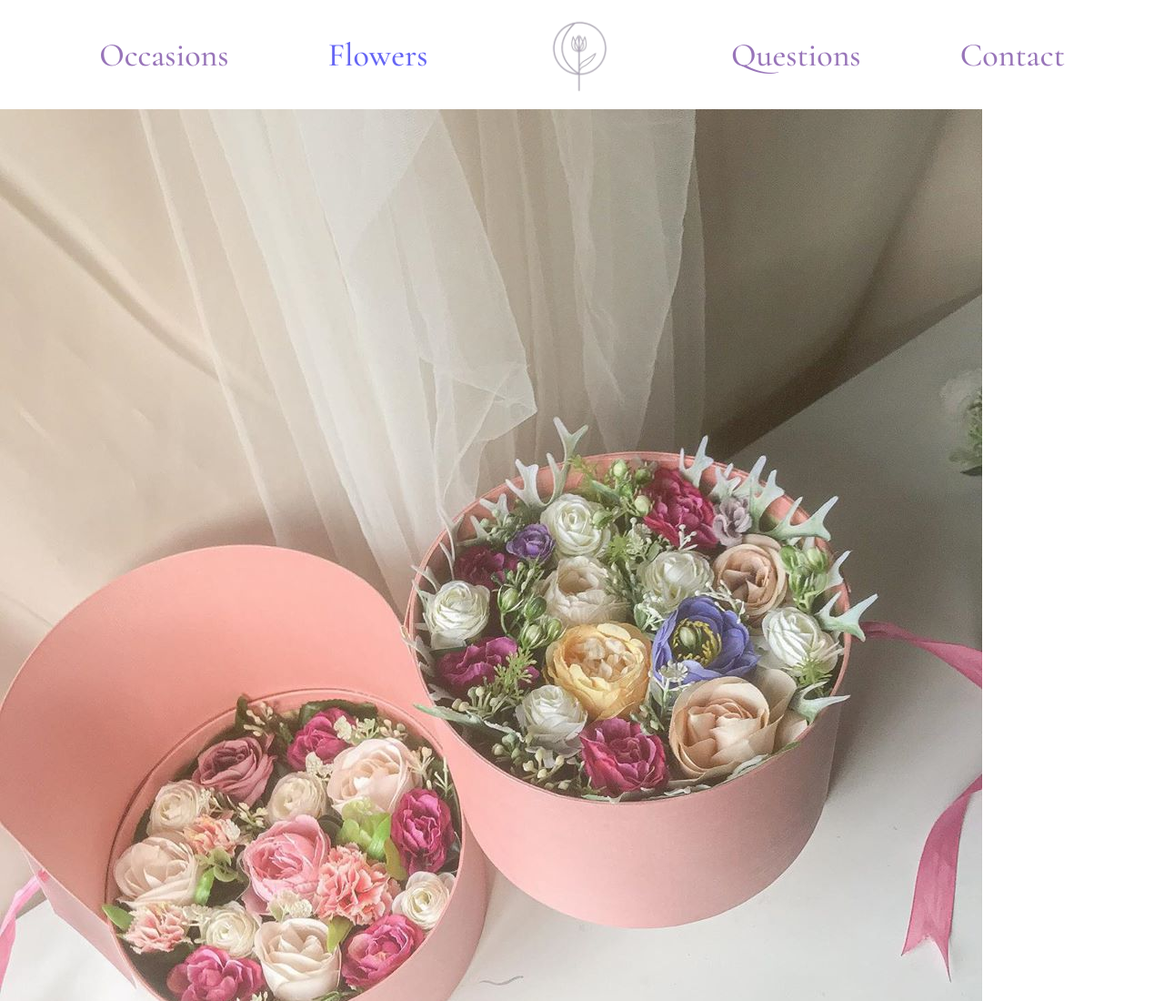
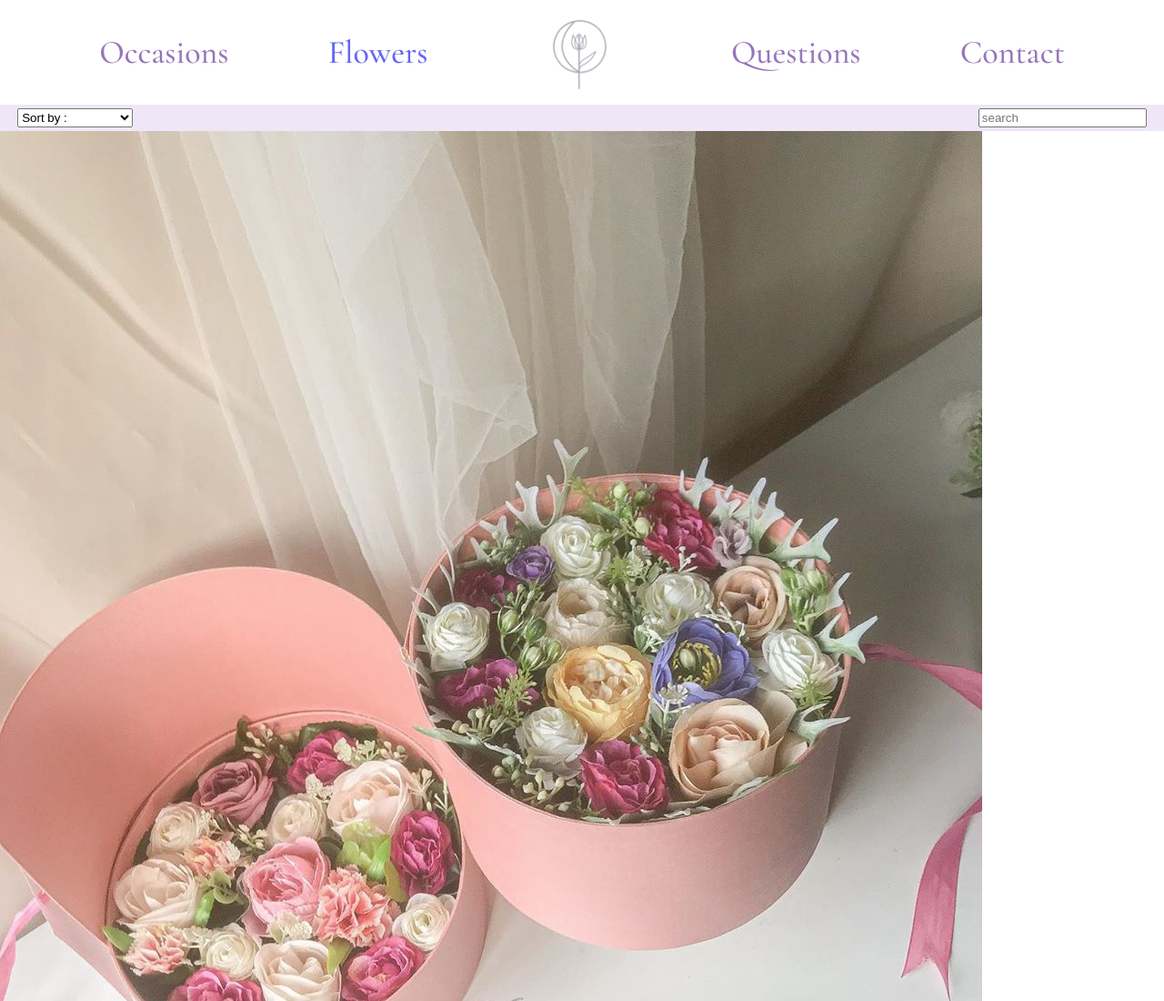
Before and after one commit to moriishika/daydream, a plain HTML site: page client/views/flower/flowers.html in a window 1280 px wide. Shown: the top 1100 px of the page at 91% size. Drawn offline with nearby package versions, Linux system fonts and the light colour scheme.

Commit message:
added search menu component

```diff
--- a/client/assets/css/main.css
+++ b/client/assets/css/main.css
@@ -54,7 +54,7 @@ article, header{
     z-index: 999;
   }
 
-nav {
+.navbar {
     display : flex;
     justify-content : space-evenly;
     align-items : center;
@@ -65,17 +65,17 @@ nav {
     z-index: 9999;
     transition: 1s;
  }
- nav li{
+.navbar li{
      list-style : none;
  }
 
- nav li a {
+.navbar li a {
      text-decoration : none;
      font-size:1.8rem;
      font-weight : 500;
      opacity:0.6;
  }
 
- nav li a img{
+.navbar li a img{
      height : 15vh;
  }
--- a/client/assets/javascripts/main.js
+++ b/client/assets/javascripts/main.js
@@ -1,4 +1,6 @@
 import '../../components/Navbar.js'
+import '../../components/SearchMenu.js'
+import '../../components/ProgressBar.js'
 window.onscroll = function () { onScrolling() };
 function onScrolling() {
   var winScroll = document.body.scrollTop || document.documentElement.scrollTop;
--- a/client/components/Home/OccasionsBox/index.js
+++ b/client/components/Home/OccasionsBox/index.js
@@ -3,7 +3,7 @@ import "./OccasionsItem.js"
 const occasionBox = document.querySelector('occasions-box')
 console.log(occasionBox)
 const dummy = [{
-    img: './assets/images/3.jpg',
+    img: '../../assets/images/3.jpg',
     title: 'Wedding',
     link: '#',
     desc: `Give the best moment for your wedding with our
--- a/client/components/Home/ReviewsBox/index.js
+++ b/client/components/Home/ReviewsBox/index.js
@@ -6,19 +6,19 @@ const dummyReview = [{
     desc :`"The Most Amazing flower I have ever seen.
     It just felt like I will comeback alive again"`,
     link :'#',
-    img:'./assets/images/11.jpg'
+    img:'../../assets/images/11.jpg'
 },{
     title : 'Albert Einstein',
     desc :`"The Most Amazing flower I have ever seen.
     It just felt like I will comeback alive again"`,
     link :'#',
-    img:'./assets/images/11.jpg'
+    img:'../../assets/images/11.jpg'
 },{
     title : 'Albert Einstein',
     desc :`"The Most Amazing flower I have ever seen.
     It just felt like I will comeback alive again"`,
     link :'#',
-    img:'./assets/images/11.jpg'
+    img:'../../assets/images/11.jpg'
 }];
 
 const reviewsBox = document.querySelector('reviews-box');
--- a/client/components/Navbar.js
+++ b/client/components/Navbar.js
@@ -2,7 +2,7 @@ customElements.define('nav-bar', class Navbar extends HTMLElement {
     constructor() {
         super();
         this.innerHTML = `
-        <nav id='navbar'>
+        <nav id='navbar' class="navbar">
             <li><a href="">Occasions</a></li>
             <li><a href="../../views/flower/flowers.html">Flowers</a></li>
             <li><a href="../../views/home/index.html"><img src="../../assets/images/logo.png"></img></a></li>
@@ -12,9 +12,10 @@ customElements.define('nav-bar', class Navbar extends HTMLElement {
         `
     }
 
-    onScrolling() {
+    activeAutoHide() {
+        let navbar = document.querySelector('#navbar');
         ScrollTrigger.addEventListener("scrollStart", () => {
-            navbar.style.top = "-150px";
+            navbar.style.top = "-25vh";
             navbar.style.boxShadow = "0px 3px 20px #af71df38";
         });
 
@@ -29,33 +30,56 @@ customElements.define('nav-bar', class Navbar extends HTMLElement {
         });
     }
 
-    // relativePath() {
-    //         if (window.location.pathname.includes('/daydream/')) {
-    //             return `/daydream`
-    //         } else {
-    //             return '';
-    //         }
-    // }
+    activeSearchMenu() {
+        let searchMenu = document.createElement('search-menu');
+        this.innerHTML = `
+        <style>
+            nav{
+                height:18vh;
+                position: sticky;
+                top:0;
+                background-color: white;
+                z-index: 9999;
+                transition: 1s;
+                justify-content:space-between;
+            }
+            .navbar{
+                height:80%;
+            }
+        </style>
+        <nav id='navbar' class="flex column ">
+            <div class="flex navbar">
+                    <li><a href="">Occasions</a></li>
+                    <li><a href="../../views/flower/flowers.html">Flowers</a></li>
+                    <li><a href="../../views/home/index.html"><img src="../../assets/images/logo.png"></img></a></li>
+                    <li><a href="">Questions</a></li>
+                    <li><a href="">Contact</a></li>
+                    </div>
+            </nav>
+        `
+        this.querySelector('#navbar').appendChild(searchMenu);
+        this.autoHideCheck();
+    }
 
-    connectedCallback() {
-        if (this.getAttribute('autoHide')) {
-            this.onScrolling();
+    autoHideCheck() {
+        if (this.getAttribute('autoHide') === 'true') {
+            this.activeAutoHide();
         } else {
             return;
         }
     }
 
-    // attributeChangedCallback(name, oldValue, newValue) {
-    //     console.log(newValue)
-    //     if (newVaalue) {
-    //         console.log(newValue)
-    //        this.onScrolling();
-    //     } else {
-    //         return;
-    //     }
-    // }
+    searchMenuCheck() {
+        console.log('masuk')
+        if (this.getAttribute('searchMenu') === 'true') {
+            this.activeSearchMenu();
+        } else {
+            return;
+        }
+    }
 
-    // static get observedAttributes() {
-    //     return ['autoHide']
-    // }
+    connectedCallback() {
+        this.autoHideCheck();
+        this.searchMenuCheck();
+    }
 })
--- /dev/null
+++ b/client/components/ProgressBar.js
@@ -0,0 +1,12 @@
+customElements.define('progress-bar', class ProgressBar extends HTMLElement{
+    constructor(){
+        super();
+        this.innerHTML = `
+        <div class="progress-bar" id="myBar"></div>
+        `
+    }
+
+    connectedCallback(){
+        document.body.classList.add('trigger')
+    }
+})
--- /dev/null
+++ b/client/components/SearchMenu.js
@@ -0,0 +1,30 @@
+customElements.define('search-menu', class SearchMenu extends HTMLElement{
+    constructor(){
+        super();
+        this.innerHTML = `
+        <style>
+            .search-menu{
+                margin : 0 1.5vw 0 1.5vw;
+                justify-content:space-between;
+            }
+            search-menu{
+                display:flex;
+                flex-direction:column;
+                justify-content:center;
+                height:20%;
+                background-color:#efe7f8;
+            }
+        </style>
+        <div class='search-menu flex '>
+            <select>
+                <option value="">Sort by :</option>
+                <option value="">Popular Rating</option>
+                <option value="">Average Rating</option>
+                <option value="">Low to High Price</option>
+                <option value="">High to Low Price</option>
+            </select>
+            <input type="text" placeholder="search">
+        </div>
+        `
+    }
+})
--- a/client/data/flowerData.js
+++ b/client/data/flowerData.js
@@ -4,21 +4,21 @@ const flowers = [
     title: "First Flower",
     desc:
       "Sintetics flower that can't get old or wilted  and always looks beautifuly amazing",
-    img: "/client/assets/images/1.jpg",
+    img: "../../assets/images/1.jpg",
   },
   {
     id: 2,
     title: "Second Flower",
     desc:
       "Sintetics flower that can't get old or wilted  and always looks beautifuly amazing",
-    img: "/client/assets/images/2.jpg",
+    img: "../../assets/images/2.jpg",
   },
   {
     id: 3,
     title: "Third Flower",
     desc:
       "Sintetics flower that can't get old or wilted  and always looks beautifuly amazing",
-    img: "/client/assets/images/3.jpg",
+    img: "../../assets/images/3.jpg",
   },
 ];
 
--- a/client/views/flower/flowers.html
+++ b/client/views/flower/flowers.html
@@ -22,7 +22,8 @@
     <title>Flowers</title>
 </head>
 <body>
-    <nav-bar autoHide="false"></nav-bar>
+    <nav-bar autoHide="true" searchMenu="true"></nav-bar>
+    <progress-bar></progress-bar>
     <flower-list></flower-list>
 </body>
 </html>
```
Also changed, not shown: client/views/home/index.html (+5 -4 lines).
